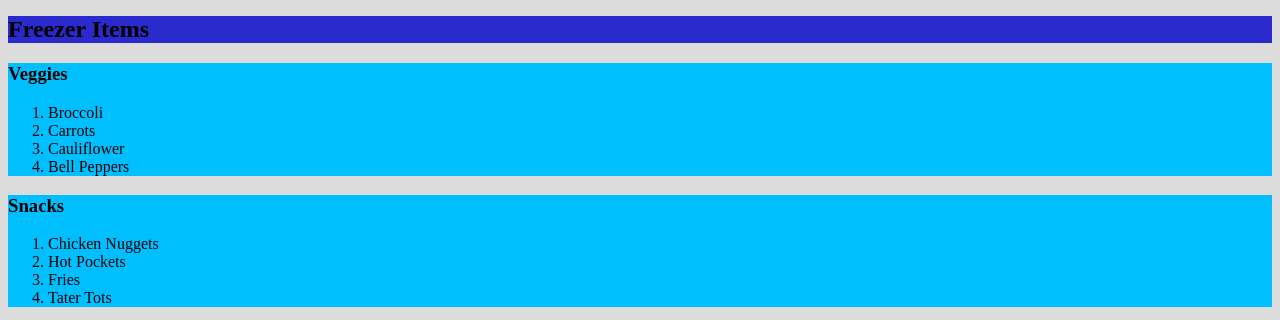
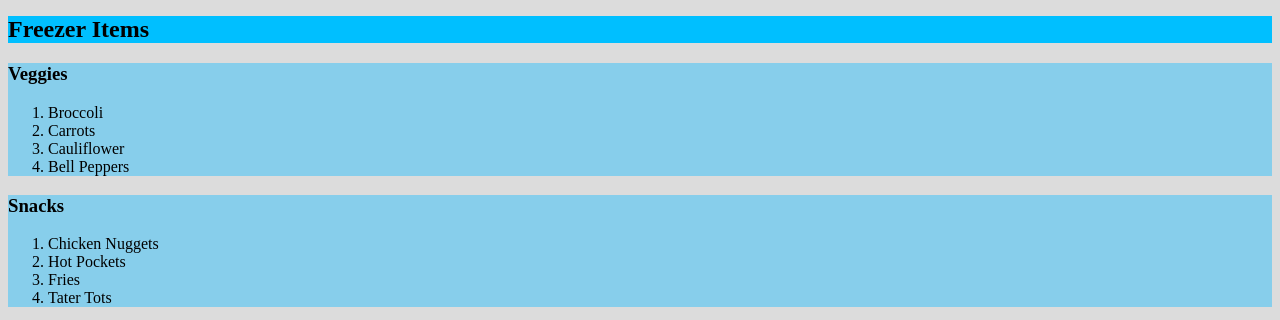
Before and after one commit to Daworam/Organized-Grocery-List, a plain HTML site: page index.html in a window 1280 px wide. Shown: the part 527-847 px from the top of the page. Drawn offline with Linux system fonts and the light colour scheme; grey boxes are pictures that could not be loaded.

Commit message:
Edited Styles

```diff
--- a/index.html
+++ b/index.html
@@ -45,7 +45,7 @@
             length="200" width="200">
     </section>
 
-    <section style="background-color:rgb(42, 42, 204)">
+    <section style="background-color:deepskyblue">
       <h2>Freezer Items</h1>
     </section>
 
--- a/styles.css
+++ b/styles.css
@@ -19,9 +19,9 @@ h1 {
 }
 
 .veggies {
-  background-color:deepskyblue;
+  background-color:skyblue;
 }
 
 .snacks {
-  background-color:deepskyblue;
+  background-color:skyblue;
 }
```
